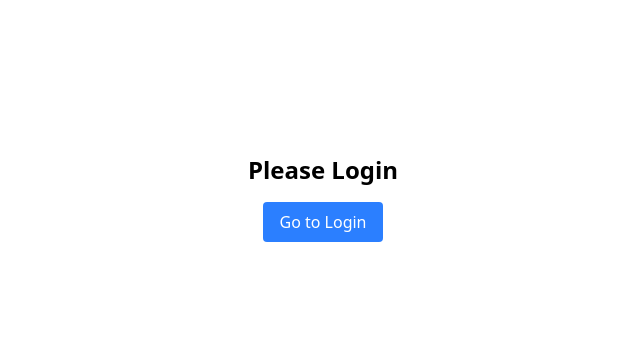
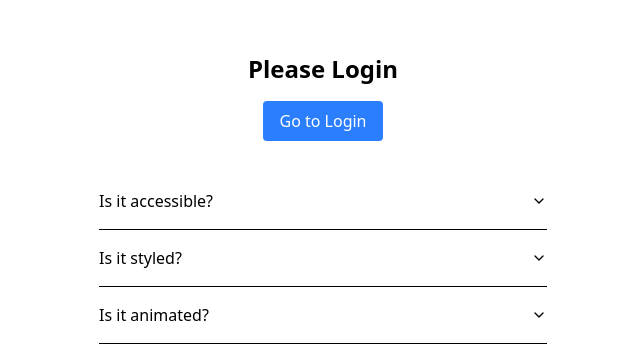
Before and after one commit to walldriyan/next-pos, a Next.js app: page / in a window 1280 px wide. Shown: the part 202-562 px from the top of the page, without its empty margins (317-957 px from the left). Built offline with nearby package versions, Linux system fonts and the light colour scheme; no server answers; what @radix-ui/themes would draw is missing.

Commit message:
mata me page ekata me button ekata pahalin acordian ekak add kranna (_fo

```diff
--- /dev/null
+++ b/src/app/components/ui/accordion.tsx
@@ -0,0 +1,58 @@
+"use client"
+
+import * as React from "react"
+import * as AccordionPrimitive from "@radix-ui/react-accordion"
+import { ChevronDown } from "lucide-react"
+
+import { cn } from "@/lib/utils"
+
+const Accordion = AccordionPrimitive.Root
+
+const AccordionItem = React.forwardRef<
+  React.ElementRef<typeof AccordionPrimitive.Item>,
+  React.ComponentPropsWithoutRef<typeof AccordionPrimitive.Item>
+>(({ className, ...props }, ref) => (
+  <AccordionPrimitive.Item
+    ref={ref}
+    className={cn("border-b", className)}
+    {...props}
+  />
+))
+AccordionItem.displayName = "AccordionItem"
+
+const AccordionTrigger = React.forwardRef<
+  React.ElementRef<typeof AccordionPrimitive.Trigger>,
+  React.ComponentPropsWithoutRef<typeof AccordionPrimitive.Trigger>
+>(({ className, children, ...props }, ref) => (
+  <AccordionPrimitive.Header className="flex">
+    <AccordionPrimitive.Trigger
+      ref={ref}
+      className={cn(
+        "flex flex-1 items-center justify-between py-4 font-medium transition-all hover:underline [&[data-state=open]>svg]:rotate-180",
+        className
+      )}
+      {...props}
+    >
+      {children}
+      <ChevronDown className="h-4 w-4 shrink-0 transition-transform duration-200" />
+    </AccordionPrimitive.Trigger>
+  </AccordionPrimitive.Header>
+))
+AccordionTrigger.displayName = AccordionPrimitive.Trigger.displayName
+
+const AccordionContent = React.forwardRef<
+  React.ElementRef<typeof AccordionPrimitive.Content>,
+  React.ComponentPropsWithoutRef<typeof AccordionPrimitive.Content>
+>(({ className, children, ...props }, ref) => (
+  <AccordionPrimitive.Content
+    ref={ref}
+    className="overflow-hidden text-sm transition-all data-[state=closed]:animate-accordion-up data-[state=open]:animate-accordion-down"
+    {...props}
+  >
+    <div className={cn("pb-4 pt-0", className)}>{children}</div>
+  </AccordionPrimitive.Content>
+))
+
+AccordionContent.displayName = AccordionPrimitive.Content.displayName
+
+export { Accordion, AccordionItem, AccordionTrigger, AccordionContent }
--- a/src/app/page.tsx
+++ b/src/app/page.tsx
@@ -4,6 +4,12 @@
 import { useUserStore } from "./states/userStore";
 import { signIn, signOut, useSession } from "next-auth/react";
 import StatusInfo from "./components/statusinfo/StatusInfo";
+import {
+  Accordion,
+  AccordionContent,
+  AccordionItem,
+  AccordionTrigger,
+} from "@/app/components/ui/accordion"; // Corrected import path
 
 // ඔයාගේ page.tsx file එකේ
 export default function Home() {
@@ -23,7 +29,7 @@
         user.companyId
       ) {
         login({
-          id: user.id, // .toString() remove කරන්න
+          id: user.id,
           email: user.email,
           name: user.name,
           role: user.role,
@@ -54,6 +60,28 @@
         >
           Go to Login
         </button>
+
+        <Accordion type="single" collapsible className="w-full max-w-md mt-8">
+          <AccordionItem value="item-1">
+            <AccordionTrigger>Is it accessible?</AccordionTrigger>
+            <AccordionContent>
+              Yes. It adheres to the WAI-ARIA design pattern.
+            </AccordionContent>
+          </AccordionItem>
+          <AccordionItem value="item-2">
+            <AccordionTrigger>Is it styled?</AccordionTrigger>
+            <AccordionContent>
+              Yes. It comes with default styles that matches the other
+              components aesthetic.
+            </AccordionContent>
+          </AccordionItem>
+          <AccordionItem value="item-3">
+            <AccordionTrigger>Is it animated?</AccordionTrigger>
+            <AccordionContent>
+              Yes. Its animated by default, but you can disable it if you prefer.
+            </AccordionContent>
+          </AccordionItem>
+        </Accordion>
       </div>
     );
   }
--- /dev/null
+++ b/src/lib/utils.ts
@@ -0,0 +1,6 @@
+import { type ClassValue, clsx } from "clsx"
+import { twMerge } from "tailwind-merge"
+
+export function cn(...inputs: ClassValue[]) {
+  return twMerge(clsx(inputs))
+}
```
